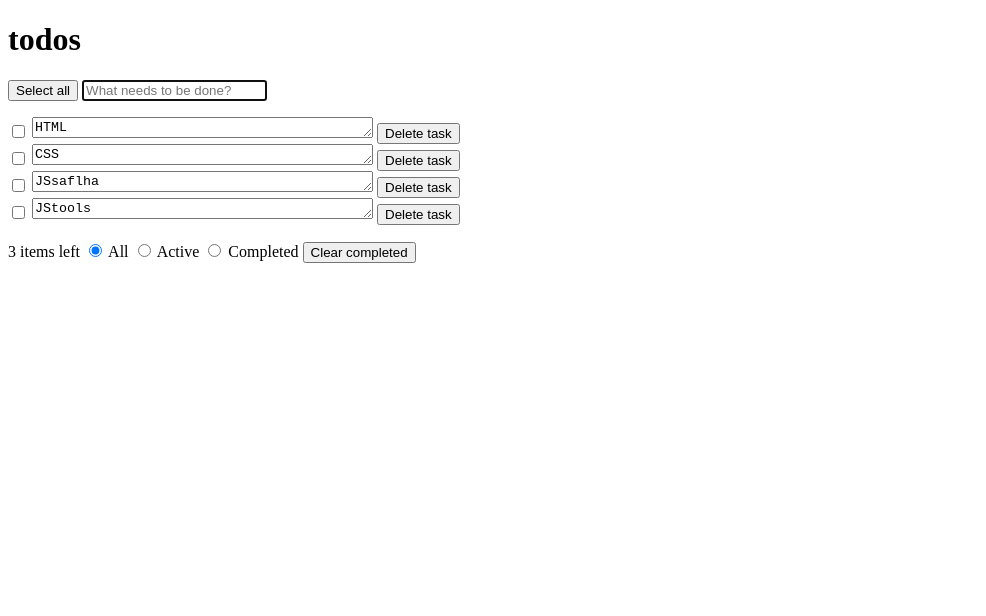
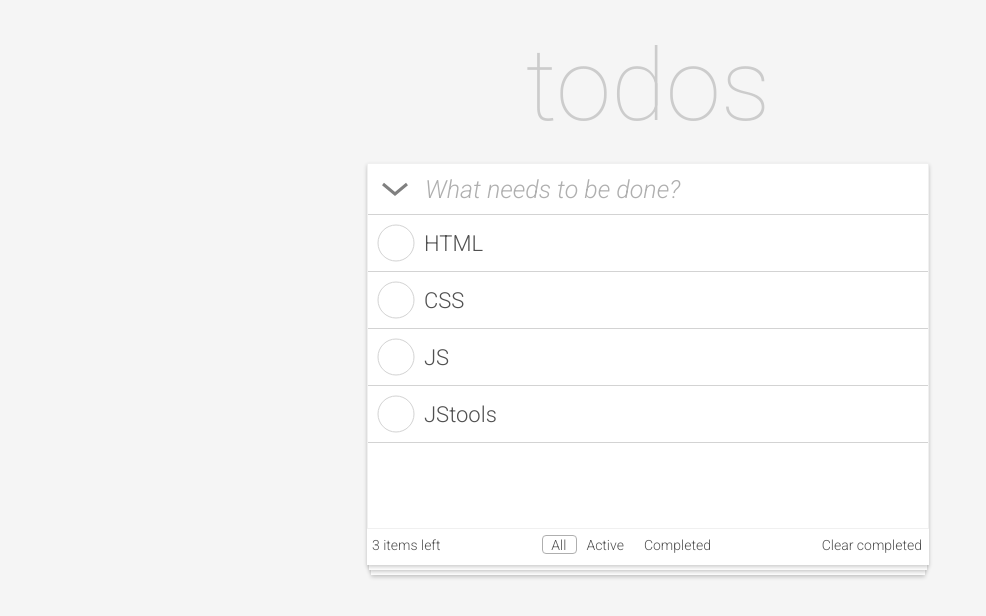
Before and after one commit to ok-technopolis-autumn-2019/Ekaterina_Moreva, a plain HTML site: page index.html in a window 1280 px wide. Shown: the whole page, without its empty margins (0-986 px from the left). Drawn offline with Linux system fonts and the light colour scheme.

Commit message:
Добавлен CSS

```diff
--- a/index.html
+++ b/index.html
@@ -5,105 +5,131 @@
     <title>
         todos
     </title>
-    <style>
-      li {
-        list-style-type: none;
-      }
-      ul {
-        padding-left: 0;
-      }
-    </style>
+    <link href="https://fonts.googleapis.com/css?family=Roboto:100,100i,300,300i&display=swap&subset=cyrillic" rel="stylesheet">
+    <link rel="stylesheet" type="text/css" href="styles/default.css">
 </head>
 
 <body>
-    <div class="todo-app">
-      <header class="todo-app__header">
+<div class="wrapper">
+    <header class="wrapper__header">
         <h1 class="header-title">todos</h1>
     </header>
-
-      <main class="todo-app__frame">
-        <section class="todo-app__frame-main-control">
-          <span class="main-control__select-all">
-            <button class="main-control__select-all-button">Select all</button>
-          </span>
-          <span class="main-control__create-new">
-            <input
-              class="main-control__add-new-input"
-              type="text"
-              aria-label="main-control__add-new-item"
-              placeholder="What needs to be done?"
-              autofocus="autofocus"
-            />
-          </span>
+    <main class="todo-app">
+        <div class="rectangles-wrapper">
+            <div class="rectangle-decorative2"></div>
+            <div class="rectangle-decorative1"></div>
+            <div class="rectangle">
+                <div class="content">
+                    <section class="content__main-control">
+                        <div class="main-actions">
+                            <button class="main-actions__check-all" type="button" aria-label="Check all">
+                                <svg class="check-all-tick">
+                                    <polyline points="13,20 25,30 37,20" />
+                                </svg>
+                            </button>
+                            <input class="main-actions__entry-text" type="text" placeholder="What needs to be done?" id="entry-text" />
+                            <label class="entry-text__label" for="entry-text"></label>
+                        </div>
                     </section>
 
-        <section class="todo-app__frame-tasks">
-          <ul class="tasks-list">
-            <li class="tasks-list__item">
-              <div class="item__view">
-                <label class="item__view-status">
-                  <input type="checkbox" class="item__view-status" aria-label="Completed task: HTML" />
-                  <textarea class="item__view-content" aria-label="item__content: HTML" cols="40" rows="1">HTML</textarea>
+                    <section class="content__main-section tasks">
+                        <ul class="tasks">
+
+                            <li class="content-tasks__task">
+                                <input type="checkbox" class="input-task__task-checkbox" id="task-checkbox1"/>
+                                <label class="input-task" for="task-checkbox1">
+                                    <svg class="checkbox-svg">
+                                        <circle cx="25" cy="25" r="18" />
+                                        <polyline class="checked-tick" points="15,25 24,33 36,19" />
+                                    </svg>
                                 </label>
-                <button class="item__view-delete-button">Delete task</button>
-              </div>
+                                <div class="input-task__task-text">HTML</div>
+
+                                <button class="content-tasks__delete-task">
+                                    <svg class="cross">
+                                        <line x1="15" y1="15" x2="35" y2="35" />
+                                        <line x1="15" y1="35" x2="35" y2="15" />
+                                    </svg>
+                                </button>
                             </li>
 
-            <li class="tasks-list__item item">
-              <div class="item__view">
-                <label class="item__view-status">
-                  <input type="checkbox" class="item__view-status" aria-label="Completed task: CSS" />
-                  <textarea class="item__view-content" aria-label="item__content: CSS" cols="40" rows="1">CSS</textarea>
+                            <li class="content-tasks__task">
+                                <input type="checkbox" class="input-task__task-checkbox" id="task-checkbox2"/>
+                                <label class="input-task" for="task-checkbox2">
+                                    <svg class="checkbox-svg">
+                                        <circle cx="25" cy="25" r="18" />
+                                        <polyline class="checked-tick" points="15,25 24,33 36,19" />
+                                    </svg>
                                 </label>
-                <button class="item__view-delete-button">Delete task</button>
-              </div>
+                                <div class="input-task__task-text">CSS</div>
+
+                                <button class="content-tasks__delete-task">
+                                    <svg class="cross">
+                                        <line x1="15" y1="15" x2="35" y2="35" />
+                                        <line x1="15" y1="35" x2="35" y2="15" />
+                                    </svg>
+                                </button>
                             </li>
 
-            <li class="tasks-list__item item">
-              <div class="item__view">
-                <label class="item__view-status">
-                  <input type="checkbox" class="item__view-status" aria-label="Completed task: JS" />
-                  <textarea class="item__view-content" aria-label="item__content: JS" cols="40" rows="1">JSsaflha</textarea>
+                            <li class="content-tasks__task">
+                                <input type="checkbox" class="input-task__task-checkbox" id="task-checkbox3"/>
+                                <label class="input-task" for="task-checkbox3">
+                                    <svg class="checkbox-svg">
+                                        <circle cx="25" cy="25" r="18" />
+                                        <polyline class="checked-tick" points="15,25 24,33 36,19" />
+                                    </svg>
                                 </label>
-                <button class="item__view-delete-button">Delete task</button>
-              </div>
+                                <div class="input-task__task-text">JS</div>
+
+                                <button class="content-tasks__delete-task">
+                                    <svg class="cross">
+                                        <line x1="15" y1="15" x2="35" y2="35" />
+                                        <line x1="15" y1="35" x2="35" y2="15" />
+                                    </svg>
+                                </button>
                             </li>
 
-            <li class="tasks-list__item item">
-              <div class="item__view">
-                <label class="item__view-status">
-                  <input type="checkbox" class="item__view-status" aria-label="Completed task: JStools" />
-                  <textarea class="item__view-content" aria-label="item__content: JStools" cols="40" rows="1">JStools</textarea>
+                            <li class="content-tasks__task">
+                                <input type="checkbox" class="input-task__task-checkbox" id="task-checkbox4"/>
+                                <label class="input-task" for="task-checkbox4">
+                                    <svg class="checkbox-svg">
+                                        <circle cx="25" cy="25" r="18" />
+                                        <polyline class="checked-tick" points="15,25 24,33 36,19" />
+                                    </svg>
                                 </label>
-                <button class="item__view-delete-button">Delete task</button>
-              </div>
+                                <div class="input-task__task-text">JStools</div>
+                                <button class="content-tasks__delete-task">
+                                    <svg class="cross">
+                                        <line x1="15" y1="15" x2="35" y2="35" />
+                                        <line x1="15" y1="35" x2="35" y2="15" />
+                                    </svg>
+                                </button>
                             </li>
                         </ul>
                     </section>
-
-        <section class="todo-app__frame-actions-bar">
-          <span class="task-counter">3 items left</span>
-
-          <span class="task-filter" role="group" aria-label="Filter tasks by status">
-            <label class="task-filter__item">
-              <input class="task-filter__input" type="radio" name="filter" checked="checked" value="All" />
-              <span class="task-filter__text" aria-label="Select all tasks">All</span>
+                </div>
+                <section class="content__extra-actions">
+                    <div class="sort-menu">
+                        <div class="sort-menu__items-left">3 items left</div>
+                        <div class="sort-menu__filter-buttons" role="group">
+                            <input class="filter-buttons__radio" id="all-checkbox" type="radio" name="filters" checked="checked" value="All" />
+                            <label class="filter-button" for="all-checkbox">
+                                <span class="filter-buttons__text">All</span>
                             </label>
-
-            <label class="task-filter__item">
-              <input class="task-filter__input" type="radio" name="filter" value="Active" />
-              <span class="task-filter__text" aria-label="Select active tasks">Active</span>
+                            <input class="filter-buttons__radio" id="active-checkbox" type="radio" name="filters" value="Active" />
+                            <label class="filter-button" for="active-checkbox">
+                                <span class="filter-buttons__text">Active</span>
                             </label>
-
-            <label class="task-filter__item">
-              <input class="task-filter__input" type="radio" name="filter" value="Completed" />
-              <span class="task-filter__text" aria-label="Select completed tasks">Completed</span>
+                            <input class="filter-buttons__radio" id="completed-checkbox" type="radio" name="filters" value="Completed" />
+                            <label class="filter-button" for="completed-checkbox">
+                                <span class="filter-buttons__text">Completed</span>
                             </label>
-          </span>
-          <span class="task-cleaner">
-            <button class="task-cleaner__clear-completed">Clear completed</button>
-          </span>
+                        </div>
+                        <button class="sort-menu__clear-completed-button" type="button">Clear completed</button>
+                    </div>
                 </section>
+            </div>
+        </div>
     </main>
 </div>
 </body>
--- /dev/null
+++ b/styles/default.css
@@ -0,0 +1,4 @@
+@import "main.css";
+@import "list.css";
+@import "title.css";
+@import "tools.css";
--- /dev/null
+++ b/styles/list.css
@@ -0,0 +1,169 @@
+.content {
+    padding: 0 0 0 0;
+    margin: 0 0 5px 0;
+    background-color: white;
+    border: solid 1px #F0F0F0;
+}
+
+.main-actions {
+    display: flex;
+    align-items: stretch;
+    justify-content: center;
+    border-bottom: solid 1px lightgrey;
+}
+
+.main-actions__check-all {
+    width: 50px;
+    height: 50px;
+    font-size: 0;
+    padding: 0;
+    margin: 0 0 0 2px;
+    background-color: transparent;
+    border: transparent;
+}
+
+.check-all-tick {
+    width: 50px;
+    height: 50px;
+    fill: none;
+    stroke: gray;
+    stroke-width: 3;
+}
+
+
+.main-actions__check-all:hover .check-all-tick {
+    stroke: green;
+}
+
+.main-actions__check-all:focus{
+    outline: solid 2px #C0C0C0;
+}
+.main-actions__check-all:active {
+    background-color: #F0F0F0;
+}
+
+
+.main-actions__entry-text {
+    flex: 1;
+    border: none;
+    outline: none;
+    color: #505050;
+    font-family: Roboto, sans-serif;
+    font-weight: 300;
+    font-size: 25px;
+    padding: 3px;
+    margin: 0 0 0 2px;
+}
+
+.main-actions__entry-text::placeholder {
+    color: #AFAFAF;
+    font-family: Roboto, sans-serif;
+    font-weight: 300;
+    font-style: italic;
+    font-size: 25px;
+}
+
+.content__tasks {
+    list-style-type: none;
+    margin: 0 0 50px 0;
+    padding: 0;
+    font-family: Roboto, sans-serif;
+    font-weight: 300;
+}
+
+.content-tasks__task {
+    display: flex;
+    align-items: center;
+    border-bottom: solid 1px lightgrey;
+    padding: 3px;
+    word-break: break-word;
+}
+
+.content-tasks__task:hover {
+    background-color: #F0F0F0;
+}
+
+.checkbox-svg {
+    margin: 0 3px 0 0;
+    width: 50px;
+    height: 50px;
+    stroke: lightgrey;
+    fill: none;
+}
+
+.checked-tick {
+    stroke: none;
+    stroke-width: 2px;
+}
+
+.input-task__task-checkbox:focus + .input-task .checkbox-svg {
+    stroke: #C0C0C0;
+    stroke-width: 2px;
+}
+.input-task:hover{
+    stroke: #C0C0C0;
+    stroke-width: 2px;
+}
+
+.input-task__task-checkbox:checked + .input-task .checkbox-svg .checked-tick,
+.input-task__task-checkbox:checked + .input-task .checkbox-svg {
+    stroke: green;
+}
+
+.input-task {
+    display: flex;
+    align-items: center;
+    cursor: pointer;
+}
+
+.input-task__task-checkbox {
+    width: 50px;
+    height: 50px;
+    position: absolute;
+    left: -1000px;
+}
+
+.input-task__task-text {
+    flex: 1;
+    fill: none;
+    color: #505050;
+    font-family: Roboto, sans-serif;
+    font-weight: 300;
+    font-size: 22px;
+}
+
+.input-task__task-checkbox:checked ~ .input-task__task-text {
+    color: grey;
+    text-decoration: line-through;
+}
+
+.content-tasks__delete-task {
+    width: 50px;
+    height: 50px;
+    background-color: transparent;
+    padding: 0;
+    border: none;
+    font-size: 0;
+}
+
+.cross {
+    width: 50px;
+    height: 50px;
+    stroke-width: 2px;
+    stroke: none;
+}
+.content-tasks__delete-task:focus{
+    outline: solid 2px #C0C0C0;
+}
+
+.content-tasks__delete-task:focus .cross {
+    stroke: lightgrey;
+}
+
+.content-tasks__task:hover .content-tasks__delete-task .cross {
+    stroke: lightgrey;
+}
+
+.content-tasks__task:hover .content-tasks__delete-task:hover .cross {
+    stroke: grey;
+}
--- /dev/null
+++ b/styles/main.css
@@ -0,0 +1,64 @@
+body {
+    display: flex;
+    background-color: #f5f5f5;
+    width: 100%;
+    height: 100%;
+    position: fixed;
+    top: 0;
+    left: 0;
+    align-content: center;
+    justify-content: center;
+}
+.task-filter__input:hover {
+    cursor: pointer;
+}
+
+button:hover {
+    cursor: pointer;
+}
+li {
+    list-style-type: none;
+}
+ul {
+    padding: 0 0 0 0;
+    margin: 0 0 85px 0;
+}
+
+.todo-app__frame{
+    display: flex;
+    align-self: center;
+}
+.rectangle {
+    width: 562px;
+    height: 402px;
+    margin-left: auto;
+    margin-right: auto;
+    background: #FFFFFF;
+    box-shadow: 0 2px 4px rgba(0, 0, 0, 0.2);
+    position: absolute;
+}
+.rectangle-decorative1 {
+    width: 558px;
+    height: 402px;
+    background: #FFFFFF;
+    box-shadow: 0 2px 4px rgba(0, 0, 0, 0.2);
+    position: absolute;
+    left: 2px;
+    top: 5px;
+}
+.rectangle-decorative2 {
+    width: 554px;
+    height: 402px;
+    background: #FFFFFF;
+    box-shadow: 0px 2px 4px rgba(0, 0, 0, 0.2);
+    position: absolute;
+    left: 4px;
+    top: 10px;
+}
+.rectangles-wrapper {
+    width: 562px;
+    height: 402px;
+    margin-left: auto;
+    margin-right: auto;
+    position: relative;
+}
--- /dev/null
+++ b/styles/title.css
@@ -0,0 +1,10 @@
+.header-title  {
+    text-align: center;
+    font-family: Roboto, serif;
+    font-style: normal;
+    font-weight: 100;
+    font-size: 100px;
+    line-height: 21px;
+    color: #CCCCCC;
+    cursor: default;
+}
--- /dev/null
+++ b/styles/tools.css
@@ -0,0 +1,79 @@
+.sort-menu {
+    display: flex;
+    justify-content: space-between;
+}
+
+.filter-buttons__text {
+    padding: 0 5px 0 5px;
+    background-color: transparent;
+    border: solid 1px transparent;
+    color: #505050;
+    font-family: Roboto, sans-serif;
+    font-weight: 300;
+    font-size: 14px;
+}
+
+.sort-menu__items-left {
+    padding: 3px 5px;
+    color: #505050;
+    font-family: Roboto, sans-serif;
+    font-weight: 300;
+    font-size: 14px;
+}
+
+.sort-menu__filter-buttons {
+    padding: 2px;
+}
+
+.filter-button {
+    border: solid 1px transparent;
+    padding: 0 0 0 2px;
+    cursor: pointer;
+}
+
+.filter-buttons__radio {
+    width: 10px;
+    height: 10px;
+    position: absolute;
+    left: -9999px;
+}
+
+.filter-buttons__radio:checked + .filter-button {
+    color: #505050;
+    border: solid 1px #AFAFAF;
+    border-radius: 4px;
+}
+
+.filter-buttons__radio:focus + .filter-button {
+    color: #505050;
+    border: solid 1px #505050;
+    outline: solid 2px #C0C0C0;
+    border-radius: 4px;
+}
+.filter-buttons__radio:hover + .filter-button {
+    color: #505050;
+    border: solid 1px #505050;
+    border-radius: 4px;
+}
+
+.sort-menu__clear-completed-button {
+    background-color: transparent;
+    border: solid 1px transparent;
+    border-radius: 4px;
+    color: #505050;
+    font-family: Roboto, sans-serif;
+    font-weight: 300;
+    font-size: 14px;
+}
+
+.sort-menu__clear-completed-button:hover {
+    color: #505050;
+    border: solid 1px #505050;
+    border-radius: 4px;
+}
+.sort-menu__clear-completed-button:focus {
+    color: #505050;
+    outline: solid 2px #C0C0C0;
+    border: solid 1px #505050;
+    border-radius: 4px;
+}
```
Lines whose indentation alone changed are shown as unchanged.
